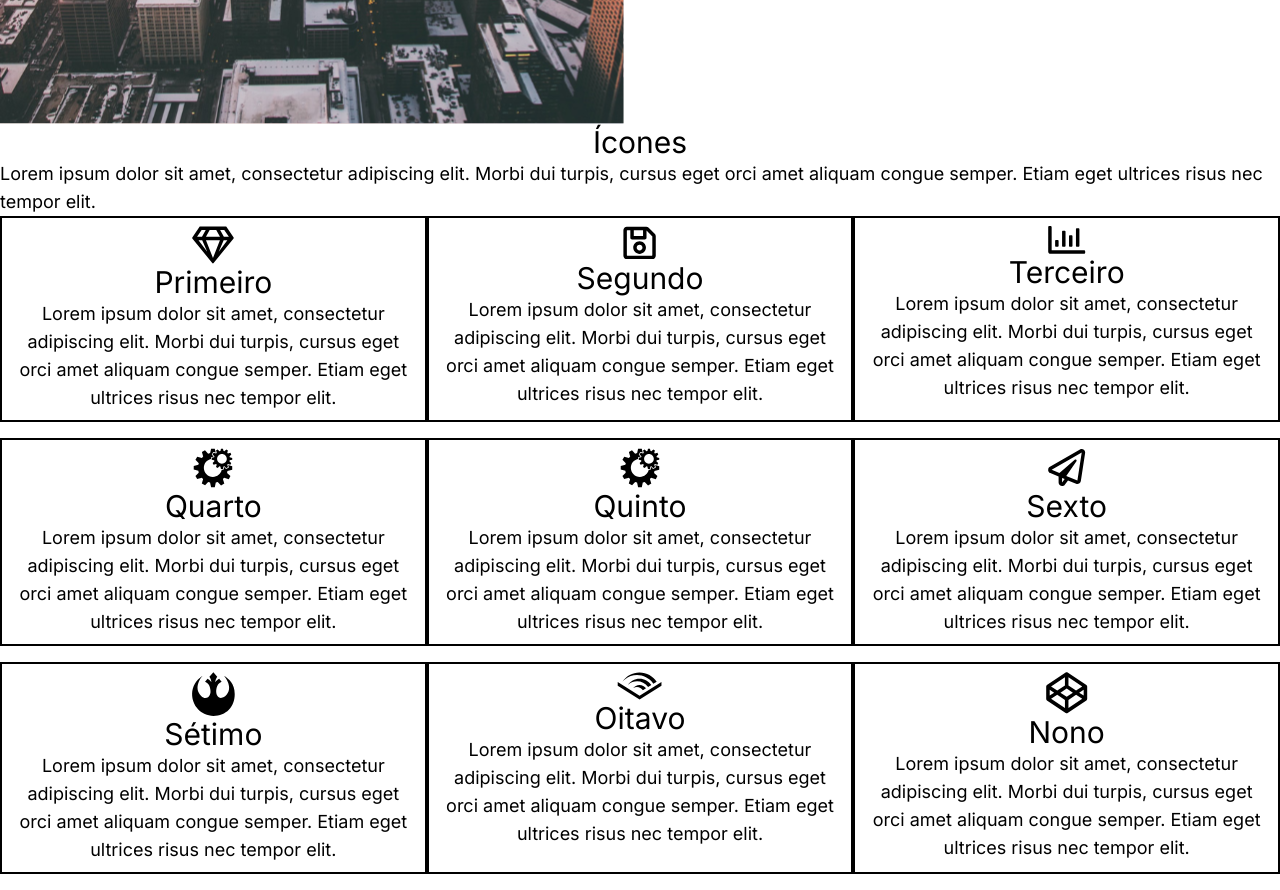
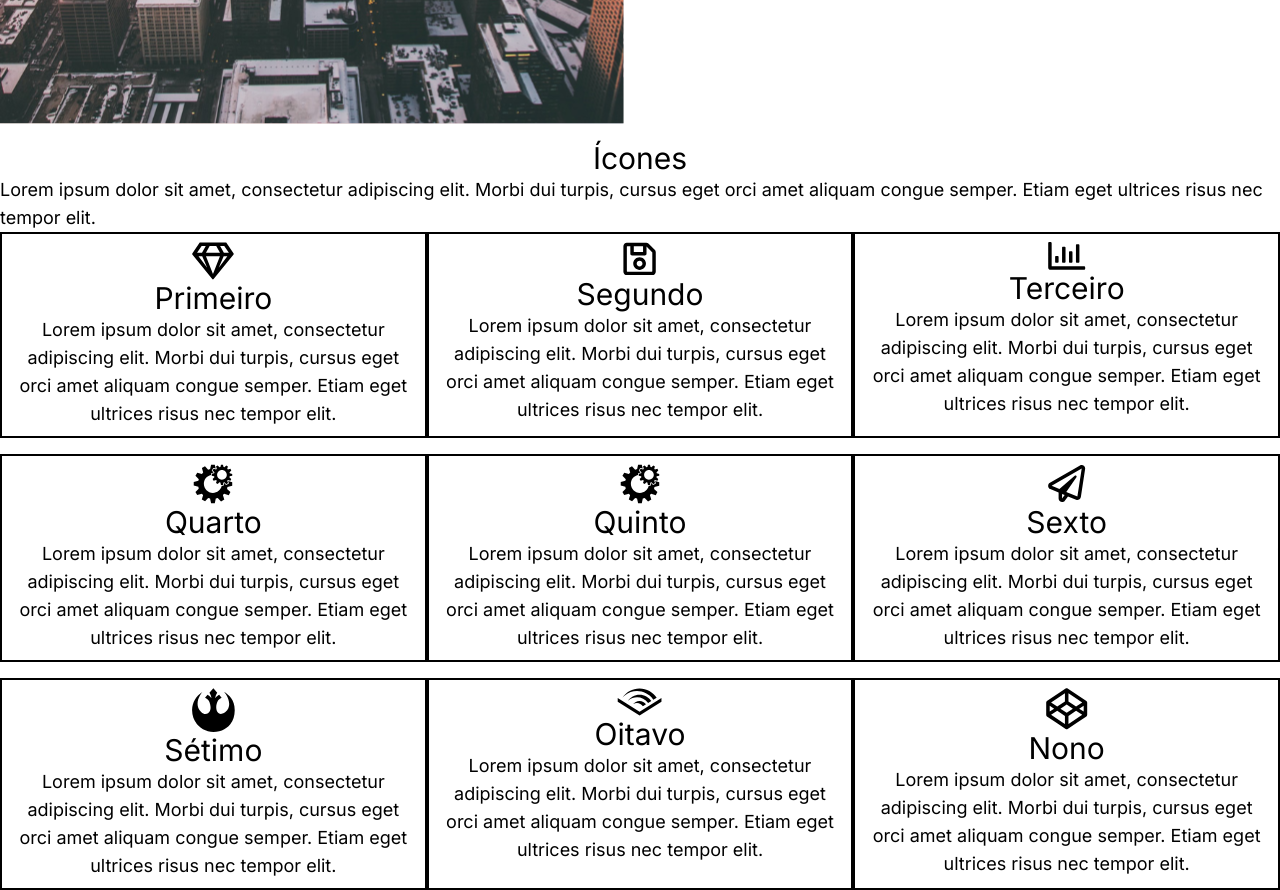
Before and after one commit to uWaanted/provads, a Next.js app: page / in a window 1280 px wide. Shown: the part 2580-3470 px from the top of the page. Built offline with nearby package versions, Linux system fonts and the light colour scheme.

Commit message:
espacamento nisso ai

```diff
--- a/app/components/Icones.tsx
+++ b/app/components/Icones.tsx
@@ -2,7 +2,7 @@ export default function Icones() {
     return (
       <div className="wrapper md:flex-1">
       <div className="text-center md:text-left md:flex-1">
-        <h2 className="text-3xl text-center md:space-x-2">Ícones</h2>
+        <h4 className="text-3xl text-center md:space-x-2 mt-4">Ícones</h4>
         <p className="text-lg md:space-x-2">
           Lorem ipsum dolor sit amet, consectetur adipiscing elit. Morbi dui turpis, cursus eget orci amet aliquam congue semper. Etiam eget ultrices risus nec tempor elit.
         </p>
```
